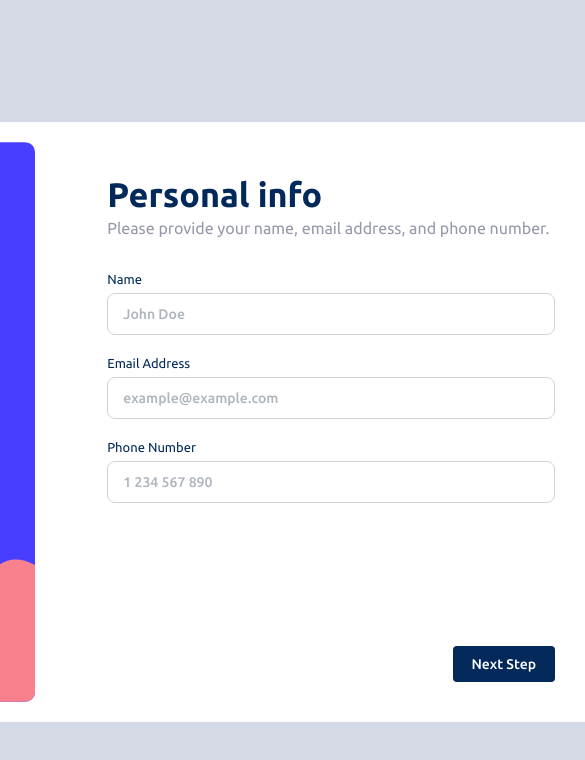
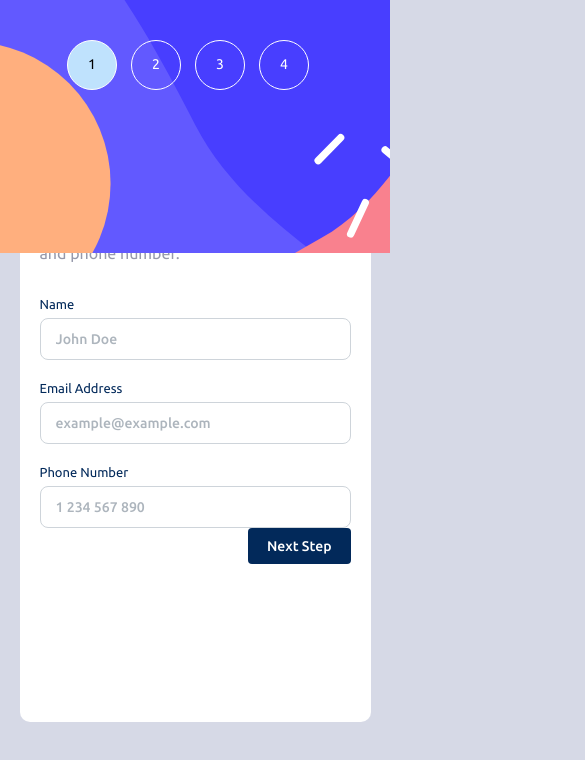
Before and after one commit to lucasfeklein/multistep-form, a React (Vite) app: page / in a window 390 px wide. Shown: the top 760 px of the page, 585 px wide, since content can reach past the window. Built offline with nearby package versions, Linux system fonts and the light colour scheme.

Commit message:
media query start

```diff
--- a/src/index.css
+++ b/src/index.css
@@ -79,3 +79,36 @@ input[type="checkbox"] {
   accent-color: hsl(213, 96%, 27%);
   cursor: pointer;
 }
+
+@media (max-width: 800px) {
+  .container {
+    flex-direction: column;
+    width: 90vw;
+  }
+
+  .sidebar-container {
+    position: absolute;
+    background-size: cover;
+    display: flex;
+    flex-direction: row;
+    justify-content: center;
+    background-image: url("/bg-sidebar-mobile.svg");
+    top: 0;
+    left: 0;
+    width: 100%;
+    height: 30vh;
+  }
+
+  .step-btn {
+    width: 50px;
+    height: 50px;
+  }
+
+  .step-title {
+    display: none;
+  }
+
+  .step-number {
+    display: none;
+  }
+}
```
